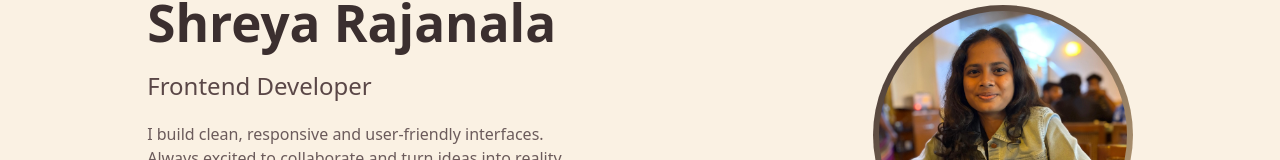
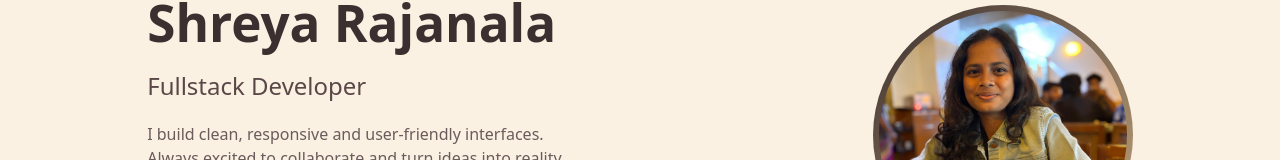
Before and after one commit to Shreya26-b/portfolio, a React (Vite) app: page / in a window 1280 px wide. Shown: the part 305-465 px from the top of the page. Built offline with nearby package versions, Linux system fonts and the light colour scheme.

Commit message:
Fullstack added

```diff
--- a/src/components/Intro/Intro.tsx
+++ b/src/components/Intro/Intro.tsx
@@ -23,7 +23,7 @@ const Intro: React.FC = () => {
           </h1>
 
           <h2 className="text-xl md:text-2xl text-[#5a4747]">
-            Frontend Developer
+            Fullstack Developer
           </h2>
 
           <p className="text-[#6b5b5b] max-w-md">
```
